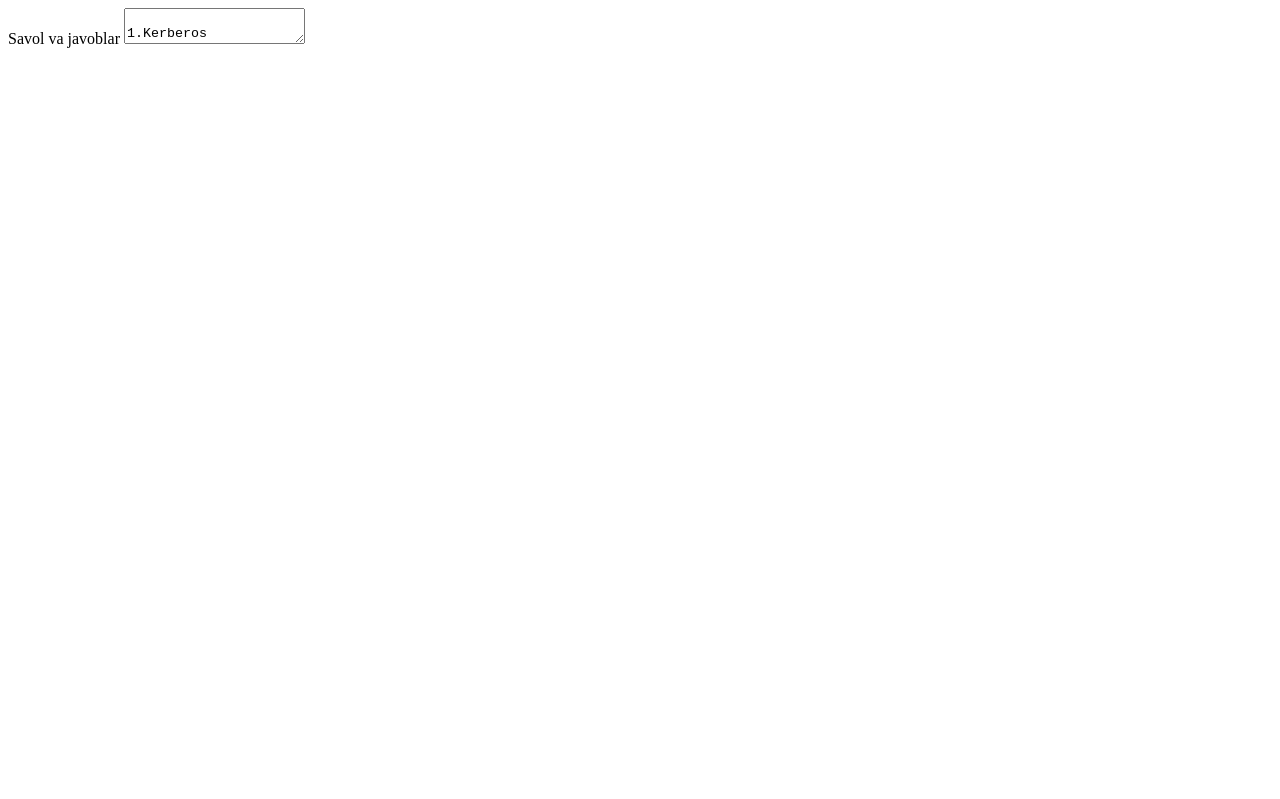
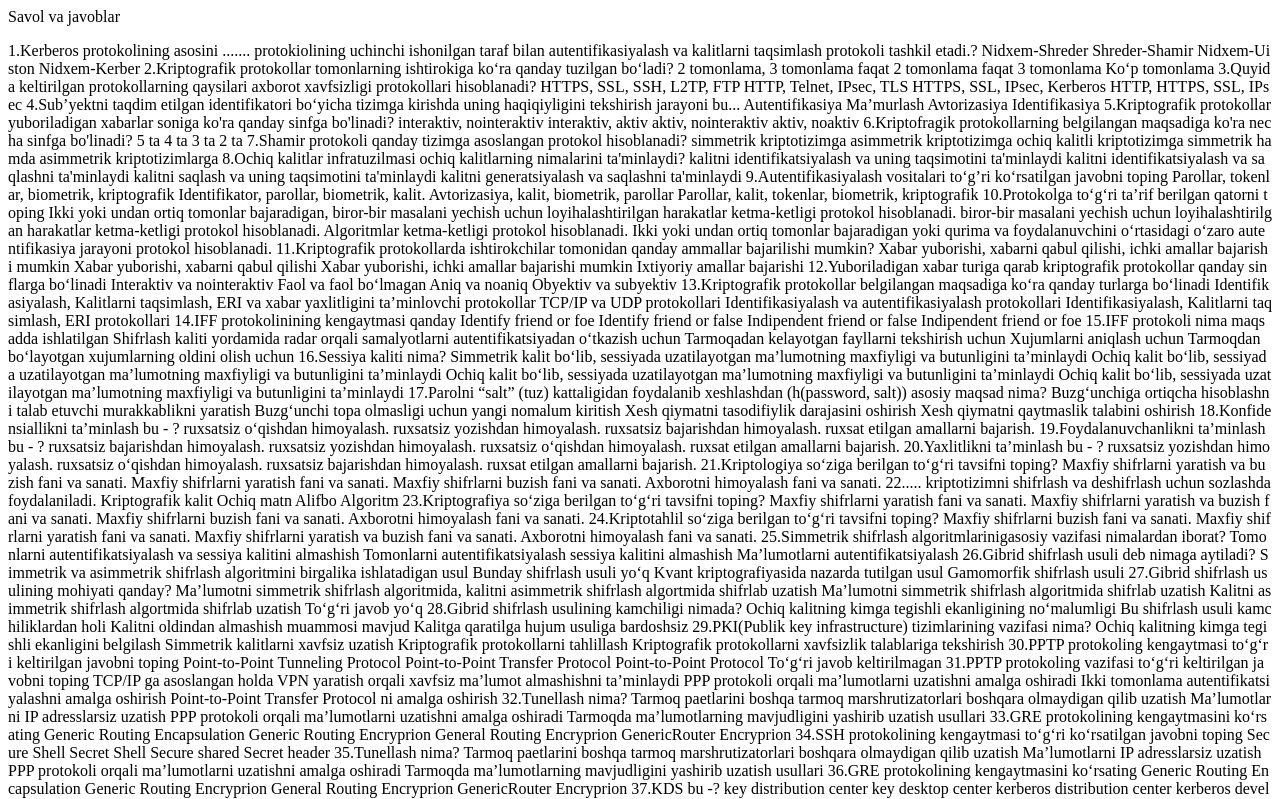
Before and after one commit to ShaxaDev/resume, a plain HTML site: page index.html in a window 1280 px wide. Shown: the top 799 px of the page. Drawn offline with Linux system fonts and the light colour scheme.

Commit message:
Update index.html

```diff
--- a/index.html
+++ b/index.html
@@ -1,11 +1,18 @@
 <html>
 	<head>
 		<title>LMS</title>
+		<style>
+			p {
+    word-break: break-all;
+    white-space: normal;
+}
+
+		</style>
 	</head>
 	<body>
 		Savol va javoblar
 
-<textarea wrap="hard" height="100%" width="100%">
+<p>
 1.Kerberos protokolining asosini ....... protokiolining uchinchi ishonilgan taraf bilan autentifikasiyalash va kalitlarni taqsimlash protokoli tashkil etadi.?
 Nidxem-Shreder
 Shreder-Shamir
@@ -1059,6 +1066,6 @@ FTP
 SNTP
 CHAP
 PAP
-</textarea>
+</p>
 	</body>
 </html>
```
